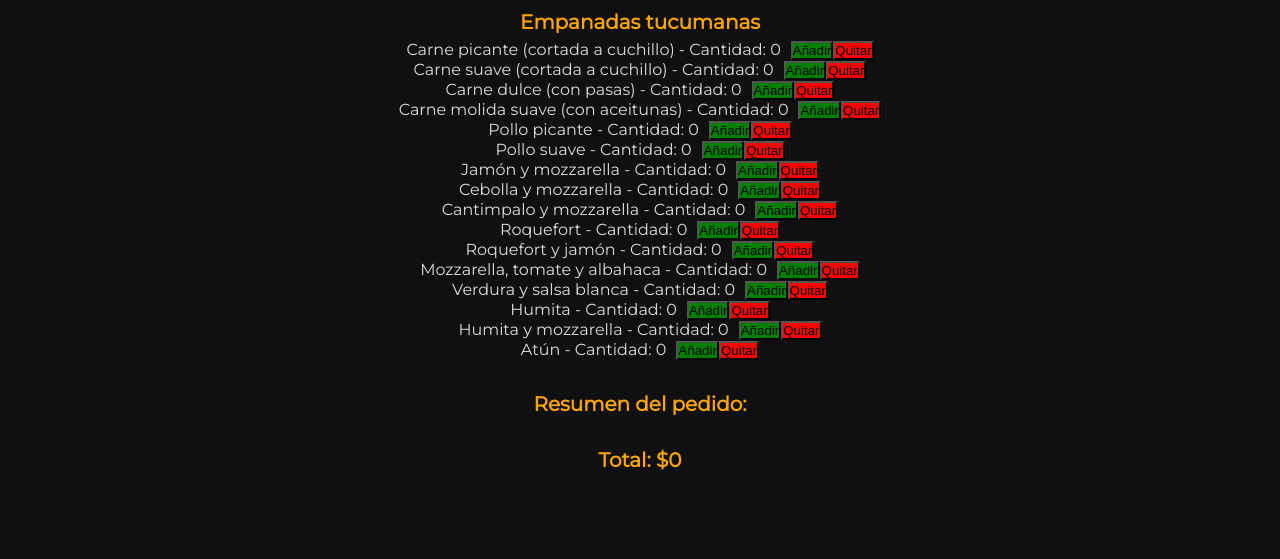
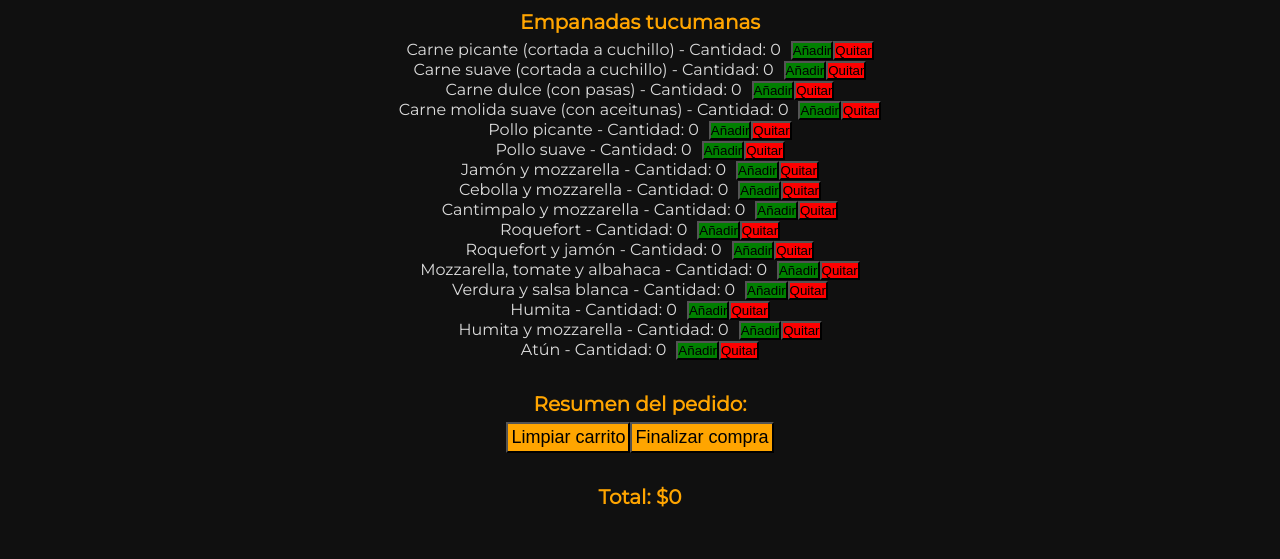
Before and after one commit to Daconce/PreEntrega3-DA_CONCEICAO, a website: page pages/productos.html in a window 1280 px wide. Shown: the part 171-730 px from the top of the page. Drawn offline with Linux system fonts and the light colour scheme.

Commit message:
first commit

```diff
--- a/js/scripts.js
+++ b/js/scripts.js
@@ -69,6 +69,30 @@ const mostrarLista = () => {
     carritoListado.appendChild(item);
   }
   document.getElementById("total").innerHTML = `Total: $${total}`;
+
+  let BotonesContainer = document.getElementById("botones-lista");
+  BotonesContainer.style.cssText = "display:flex;justify-content:center";
+
+  let botonLimpiar = document.getElementById("limpiar-carrito");
+  botonLimpiar.style.cssText =
+    "background-color:orange;padding:3px;font-size:18px;text-align:center;cursor:pointer";
+  botonLimpiar.onclick = () => {
+    carrito = {};
+    localStorage.removeItem("carrito");
+    console.log("Carrito limpiado.");
+    estadoPedido.innerHTML = "";
+    mostrarLista();
+  };
+
+  let estadoPedido = document.getElementById("estado-pedido");
+  estadoPedido.style.cssText =
+    "display:flex;justify-content:center;color:white;font-family:sans-serif";
+  let botonFinalizar = document.getElementById("finalizar-compra");
+  botonFinalizar.style.cssText =
+    "background-color:orange;padding:3px;font-size:18px;text-align:center;cursor:pointer";
+  botonFinalizar.onclick = () => {
+    estadoPedido.innerHTML = "Compra finalizada, ¡gracias por su compra!";
+  };
 };
 
 const cargarCarrito = () => {
--- a/pages/productos.html
+++ b/pages/productos.html
@@ -41,8 +41,15 @@
                 <ul id="listaEmpanadas"></ul>
                 <h2>Resumen del pedido:</h2>
                 <ul id="carrito-listado"></ul>
+                <div id="botones-lista">
+                    <button id="limpiar-carrito">Limpiar carrito</button>
+                    <button id="finalizar-compra">Finalizar compra</button>
+
+                </div>
+
                 <h2 id="total"></h2>
             </div>
+            <span id="estado-pedido"></span>
         </section>
     </main>
     <footer>
--- a/scss/_commons.scss
+++ b/scss/_commons.scss
@@ -65,6 +65,10 @@ main {
 .productos {
   margin-top: 120px;
   height: auto;
+
+  #limpiar-carrito {
+    background-color: green;
+  }
 
   ul {
     li {
```
